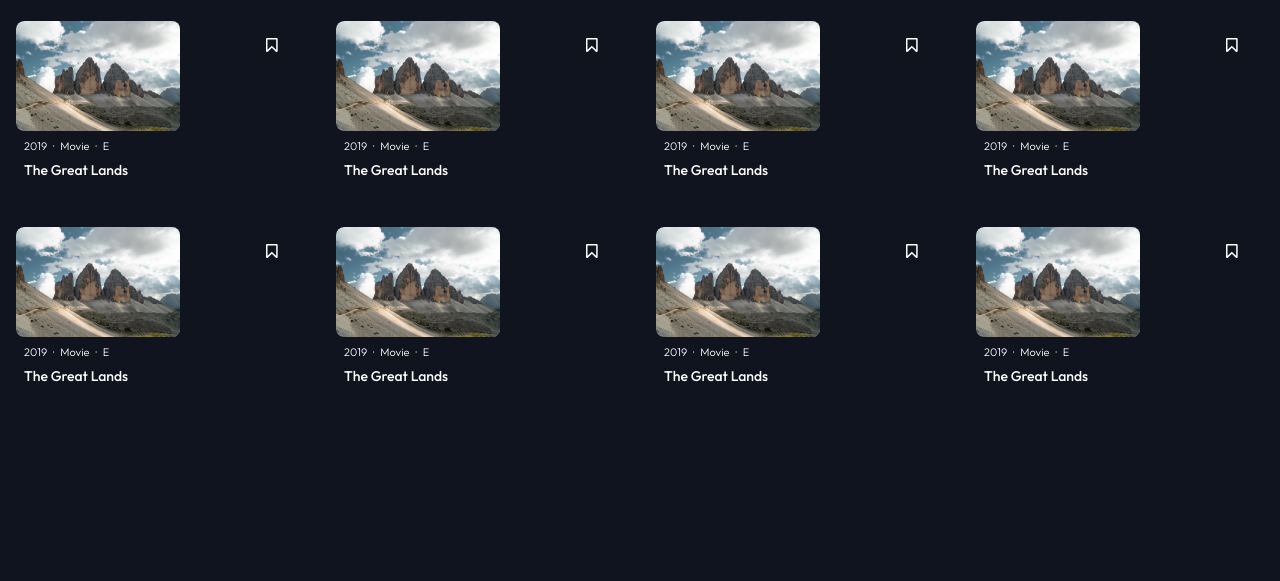
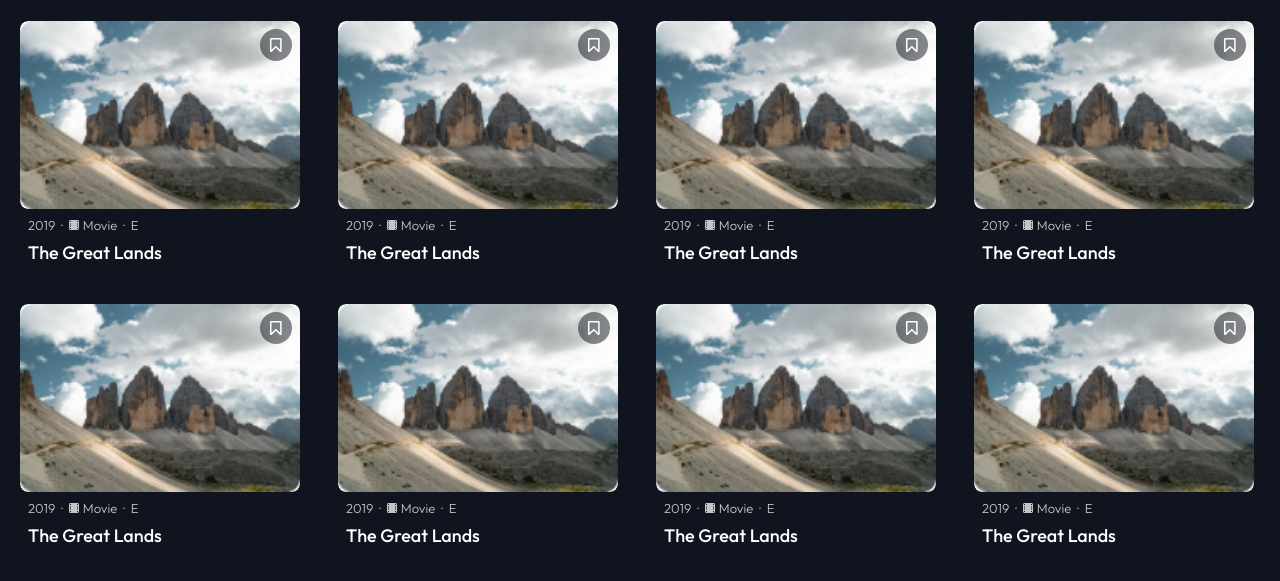
Before and after one commit to Axda-Web/basic-training-course, a plain HTML site: page index.html in a window 1280 px wide. Shown: the part 59-640 px from the top of the page. Drawn offline with Linux system fonts and the light colour scheme.

Commit message:
Finalisation section recommandations

```diff
--- a/index.html
+++ b/index.html
@@ -26,7 +26,11 @@
                 </div>
                 <div class="media-card__body">
                     <div class="media-card__body__info">
-                        <span class="media-card__body__info__year">2019</span>·<span class="media-card__body__info__type">Movie</span>·<span class="media-card__body__info__rate">E</span>
+                        <span class="media-card__body__info__year">2019</span>
+                        ·<span class="media-card__body__info__type">
+                            <img class="media-card__body__info__type__icon" src="./movie.svg" alt="movie icon">Movie
+                        </span>
+                            ·<span class="media-card__body__info__rate">E</span>
                     </div>
                     <h3 class="media-card__body__title">The Great Lands</h3>
                 </div>
@@ -40,7 +44,11 @@
                 </div>
                 <div class="media-card__body">
                     <div class="media-card__body__info">
-                        <span class="media-card__body__info__year">2019</span>·<span class="media-card__body__info__type">Movie</span>·<span class="media-card__body__info__rate">E</span>
+                        <span class="media-card__body__info__year">2019</span>
+                        ·<span class="media-card__body__info__type">
+                            <img class="media-card__body__info__type__icon" src="./movie.svg" alt="movie icon">Movie
+                        </span>
+                            ·<span class="media-card__body__info__rate">E</span>
                     </div>
                     <h3 class="media-card__body__title">The Great Lands</h3>
                 </div>
@@ -54,7 +62,11 @@
                 </div>
                 <div class="media-card__body">
                     <div class="media-card__body__info">
-                        <span class="media-card__body__info__year">2019</span>·<span class="media-card__body__info__type">Movie</span>·<span class="media-card__body__info__rate">E</span>
+                        <span class="media-card__body__info__year">2019</span>
+                        ·<span class="media-card__body__info__type">
+                            <img class="media-card__body__info__type__icon" src="./movie.svg" alt="movie icon">Movie
+                        </span>
+                            ·<span class="media-card__body__info__rate">E</span>
                     </div>
                     <h3 class="media-card__body__title">The Great Lands</h3>
                 </div>
@@ -68,7 +80,11 @@
                 </div>
                 <div class="media-card__body">
                     <div class="media-card__body__info">
-                        <span class="media-card__body__info__year">2019</span>·<span class="media-card__body__info__type">Movie</span>·<span class="media-card__body__info__rate">E</span>
+                        <span class="media-card__body__info__year">2019</span>
+                        ·<span class="media-card__body__info__type">
+                            <img class="media-card__body__info__type__icon" src="./movie.svg" alt="movie icon">Movie
+                        </span>
+                            ·<span class="media-card__body__info__rate">E</span>
                     </div>
                     <h3 class="media-card__body__title">The Great Lands</h3>
                 </div>
@@ -82,7 +98,11 @@
                 </div>
                 <div class="media-card__body">
                     <div class="media-card__body__info">
-                        <span class="media-card__body__info__year">2019</span>·<span class="media-card__body__info__type">Movie</span>·<span class="media-card__body__info__rate">E</span>
+                        <span class="media-card__body__info__year">2019</span>
+                        ·<span class="media-card__body__info__type">
+                            <img class="media-card__body__info__type__icon" src="./movie.svg" alt="movie icon">Movie
+                        </span>
+                            ·<span class="media-card__body__info__rate">E</span>
                     </div>
                     <h3 class="media-card__body__title">The Great Lands</h3>
                 </div>
@@ -96,7 +116,11 @@
                 </div>
                 <div class="media-card__body">
                     <div class="media-card__body__info">
-                        <span class="media-card__body__info__year">2019</span>·<span class="media-card__body__info__type">Movie</span>·<span class="media-card__body__info__rate">E</span>
+                        <span class="media-card__body__info__year">2019</span>
+                        ·<span class="media-card__body__info__type">
+                            <img class="media-card__body__info__type__icon" src="./movie.svg" alt="movie icon">Movie
+                        </span>
+                            ·<span class="media-card__body__info__rate">E</span>
                     </div>
                     <h3 class="media-card__body__title">The Great Lands</h3>
                 </div>
@@ -110,7 +134,11 @@
                 </div>
                 <div class="media-card__body">
                     <div class="media-card__body__info">
-                        <span class="media-card__body__info__year">2019</span>·<span class="media-card__body__info__type">Movie</span>·<span class="media-card__body__info__rate">E</span>
+                        <span class="media-card__body__info__year">2019</span>
+                        ·<span class="media-card__body__info__type">
+                            <img class="media-card__body__info__type__icon" src="./movie.svg" alt="movie icon">Movie
+                        </span>
+                            ·<span class="media-card__body__info__rate">E</span>
                     </div>
                     <h3 class="media-card__body__title">The Great Lands</h3>
                 </div>
@@ -124,7 +152,11 @@
                 </div>
                 <div class="media-card__body">
                     <div class="media-card__body__info">
-                        <span class="media-card__body__info__year">2019</span>·<span class="media-card__body__info__type">Movie</span>·<span class="media-card__body__info__rate">E</span>
+                        <span class="media-card__body__info__year">2019</span>
+                        ·<span class="media-card__body__info__type">
+                            <img class="media-card__body__info__type__icon" src="./movie.svg" alt="movie icon">Movie
+                        </span>
+                            ·<span class="media-card__body__info__rate">E</span>
                     </div>
                     <h3 class="media-card__body__title">The Great Lands</h3>
                 </div>
--- a/style.css
+++ b/style.css
@@ -1,6 +1,7 @@
 :root {
     --dark-blue: #10141E;
     --text-color: #fff;
+    --media-card-body-text-color: hsla(0deg, 0%, 255%, .75);
 }
 
 h1, h2, h3, h4, h5, h6 {
@@ -34,6 +35,9 @@ body {
 }
 
 .recommended-section__media-container {
+    width: 100%;
+    max-width: 1240px;
+    margin: 0 auto;
     display: grid;
     grid-template-columns: repeat(2, 1fr);
     grid-gap: 1rem;
@@ -50,17 +54,16 @@ body {
 }
 
 .media-card {
-    height: 110px;
+    /* height: 110px; */
     width: 164px;
-    /* border: 1px solid red; */
 
     @media (min-width: 768px) {
-        height: 140px;
+        /* height: 140px; */
         width: 220px;
     }
 
     @media (min-width: 1024px) {
-        height: 174px;
+        /* height: 174px; */
         width: 280px;
     }
 }
@@ -74,6 +77,9 @@ body {
 .media-card__image {
     display: block;
     border-radius: 8px;
+    object-fit: cover;
+    width: 100%;
+    height: auto;
 }
 
 .media-card__bookmark-button {
@@ -99,9 +105,24 @@ body {
     display: flex;
     flex-direction: row;
     gap: 6px;
+    color: var(--media-card-body-text-color);
+
+    @media (min-width: 768px) {
+        font-size: .8125rem;
+    }
+}
+
+.media-card__body__info__type {
+    display: flex;
+    align-items: center;
+    gap: 4px;
 }
 
 .media-card__body__title {
     font-size: .875rem;
     font-weight: 500;
+
+    @media (min-width: 768px) {
+        font-size: 1.125rem;
+    }
 }
```
Also changed, not shown: movie.svg (added).
